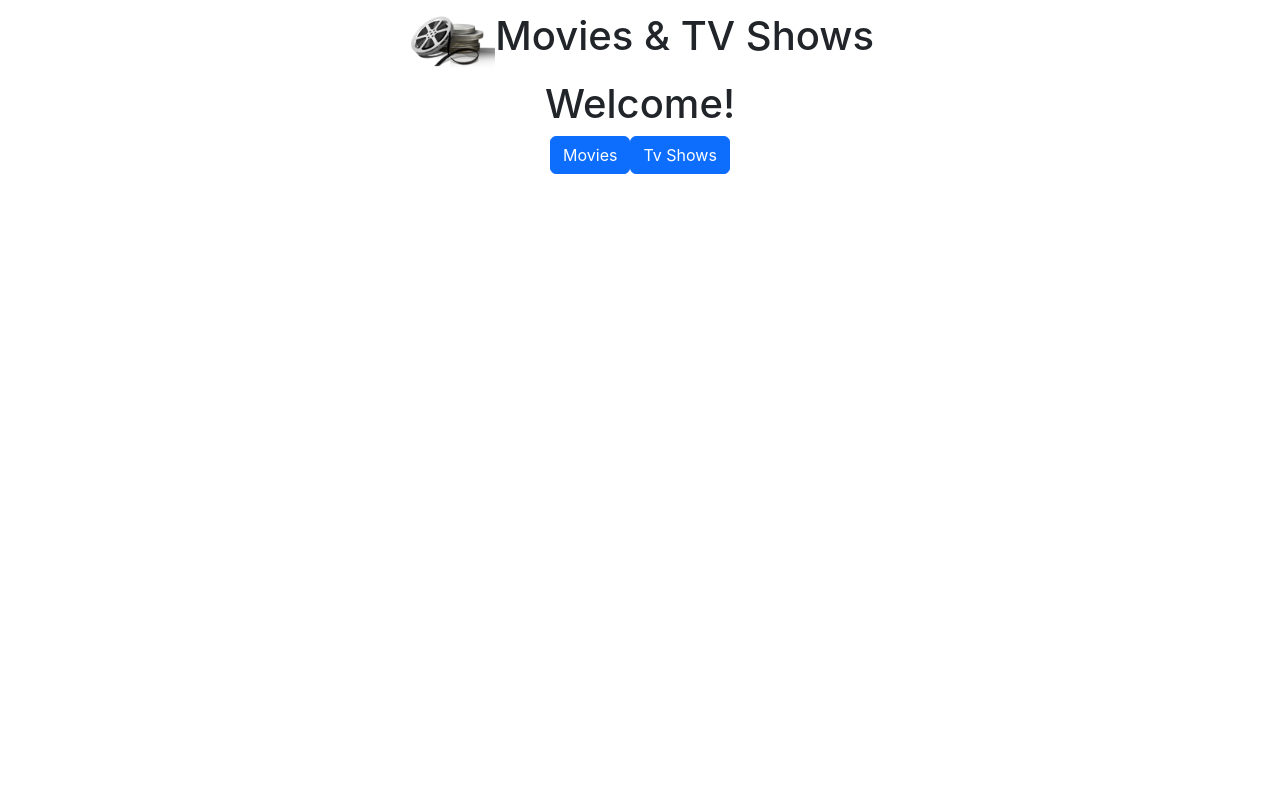
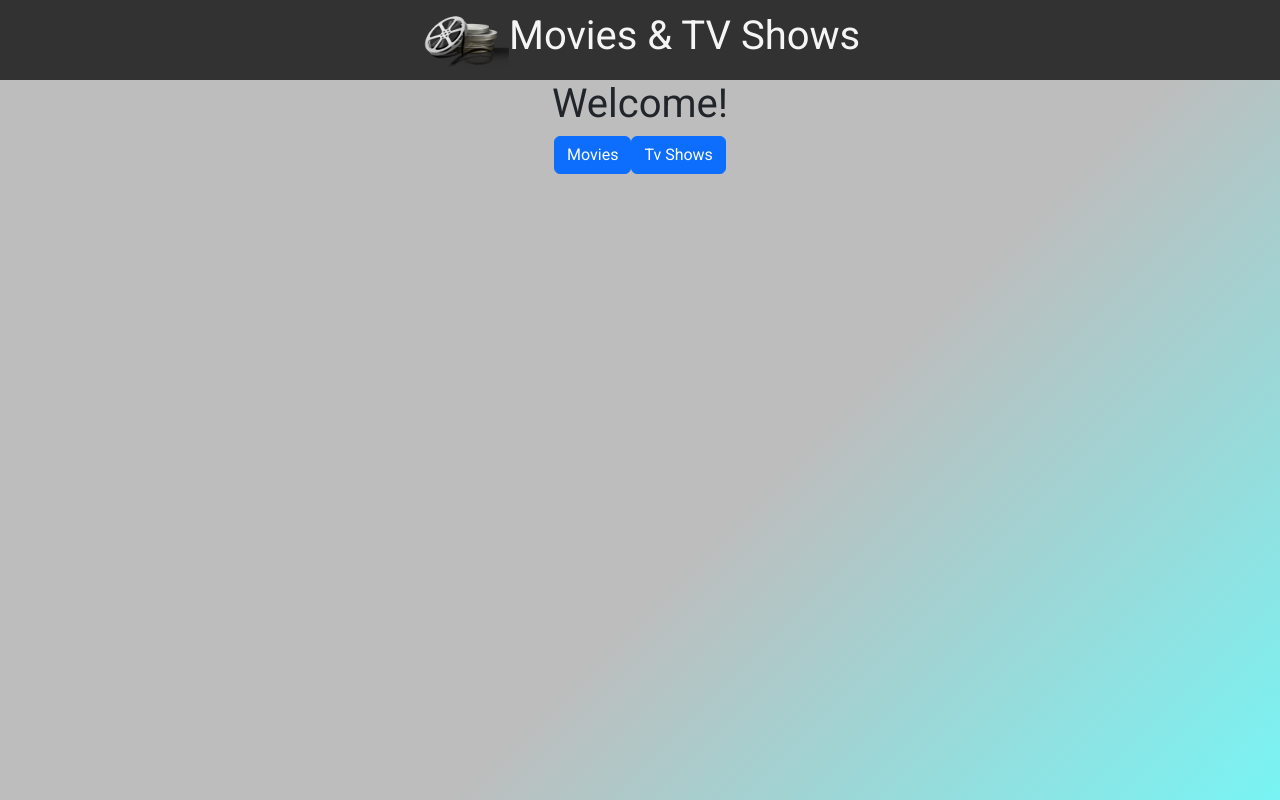
Before and after one commit to franerdozain/themoviedb, a React (Create React App) app: page / in a window 1280 px wide. Built offline with nearby package versions, Linux system fonts and the light colour scheme.

Commit message:
add basic styling to componentes

```diff
--- a/src/App.css
+++ b/src/App.css
@@ -1,6 +1,15 @@
+body {
+  margin: 0;
+  padding: 0;
+  background: linear-gradient(135deg, rgb(189, 189, 189) 60%, rgb(120, 244, 244));
+  background-attachment: fixed;
+  background-size: 100% 100vh;
+}
+
+
 .App {
   text-align: center;
-  width: 100vw;
+  max-width: 100vw;
   height: 100vh;
 }
 
@@ -13,3 +22,12 @@
 .form-control {
   width: 50%;
 }
+
+.nav-div {
+  background: rgb(50, 50, 50);
+  color: whitesmoke;
+}
+
+#h1-home {
+  font-size: 5em;
+}
--- a/src/App.js
+++ b/src/App.js
@@ -12,7 +12,7 @@ function App() {
   const [selectedTitle, setSelectedTitle] = useState(null);
 
   return (
-    <div className="App">
+    <div className="App d-flex flex-column align-items-center">
       <Navbar setGenreId={setGenreId}/>
       <Routes>
         <Route path='/' element={<Home />} />
--- a/src/components/Card.js
+++ b/src/components/Card.js
@@ -5,14 +5,13 @@ export default function Card({ item, setSelectedTitle }) {
     const location = useLocation();
 
     const handleClick = () => {
-        const title =  item.name || item.original_title
+        const title = item.name || item.original_title
         setSelectedTitle(item)
-        navigate(`/title/${title}`, {state: {section: location.pathname}});
+        navigate(`/title/${title}`, { state: { section: location.pathname } });
     }
     return (
-        <>
-            <div className="col-6 col-md-3">
-                <div className="card" onClick={handleClick}>
+
+            <div className="card" role="button" onClick={handleClick}>
                 {item.backdrop_path ? (
                     <img src={`https://image.tmdb.org/t/p/w500/${item.backdrop_path}`} className="card-img-top" alt="..." />
                 ) : (
@@ -26,7 +25,6 @@ export default function Card({ item, setSelectedTitle }) {
                     <p className="card-text">{item.overview}</p>
                 </div>
             </div>
-            </div>
-        </>
+
     )
 }
--- a/src/components/ContentList.js
+++ b/src/components/ContentList.js
@@ -2,13 +2,17 @@ import Card from './Card'
 
 export default function ContentList({ content, setSelectedTitle }) {
     return (
-        <>
+        <div className='row w-100 justify-content-evenly'>
             {content && content.length ? (
-                content.map(item => <Card key={item.id} item={item} setSelectedTitle={setSelectedTitle} />)
+                content.map(item =>
+                <div key={item.id} className='cardDiv col-md-3 mb-4'>
+                     <Card  item={item} setSelectedTitle={setSelectedTitle} />
+                </div>
+                )
             ) : (
                 <h1>Nothing to show</h1>
             )
             }
-        </>
+        </div>
     )
 }
--- a/src/components/Home.js
+++ b/src/components/Home.js
@@ -1,10 +1,12 @@
 import { Link } from 'react-router-dom';
 export default function Home() {
     return (
-        <>
-            <h1>Welcome!</h1>
-            <Link to="/movies"><button type="button" className="btn btn-primary ">Movies</button></Link>
-            <Link to="/tvShows"><button type="button" className="btn btn-primary ">Tv Shows</button></Link>
-        </>
+        <div >
+            <h1 id='d-flex felx-column h1-home '>Welcome!</h1>
+            <div>
+                <Link to="/movies"><button type="button" className="btn btn-primary ">Movies</button></Link>
+                <Link to="/tvShows"><button type="button" className="btn btn-primary ">Tv Shows</button></Link>
+            </div>
+        </div>
     )
 }
--- a/src/components/Navbar.js
+++ b/src/components/Navbar.js
@@ -41,15 +41,16 @@ export default function Navbar({ setGenreId }) {
     }
 
     return (
-        <nav>
-            <div className='d-flex justify-content-center align-items-center'>
+        <nav className="w-100 justify-content-evenly sticky-top sticky-bar bg-body-tertiary">
+            <div className='d-flex nav-div justify-content-center align-items-center'>
                 <Link to={"/"}>
                     <span role="button" ><img src={logo} className='homeLogo' /></span>
                 </Link>
                 <h1>Movies & TV Shows</h1>
             </div>
+            <div className="d-flex justify-content-center align-items-center " >
             {location.pathname !== "/" &&
-                <div className="dropdown col-sm-4">
+                <div className="dropdown d-flex justify-content-center align-items-center mb-4">
                     <button className="btn btn-secondary dropdown-toggle" data-bs-toggle="dropdown" type="button" aria-expanded="false" >
                         Genres
                     </button>
@@ -62,7 +63,7 @@ export default function Navbar({ setGenreId }) {
                     <SearchBar />
                 </div>
             }
-
+            </div>
         </nav>
     )
 }
--- a/src/components/SearchBar.js
+++ b/src/components/SearchBar.js
@@ -23,7 +23,7 @@ export default function SearchBar() {
     }
 
     return (
-        <div>
+        <div className="d-flex justify-content-evenly">
             <input
                 className="form-control me-2 ms-3"
                 type="search" placeholder="Search" aria-label="Search"
--- a/src/components/TitleCard.js
+++ b/src/components/TitleCard.js
@@ -2,8 +2,8 @@ export default function TitleCard({ titleDetails }) {
     return (
         <>
             {titleDetails && (
-                <div className="col-12 col-md-12">
-                    <div className="card">
+                <div className="d-flex justify-content-center align-items-center">
+                    <div className="card col-6 col-md-4">
                         {titleDetails.backdrop_path ? (
                             <img src={`https://image.tmdb.org/t/p/w500/${titleDetails.backdrop_path || titleDetails.poster_path}`} className="card-img-top" alt={`${titleDetails.name || titleDetails.original_title} image`} />
                         ) : (
--- a/src/index.css
+++ b/src/index.css
@@ -1,6 +1,8 @@
+@import url('https://fonts.googleapis.com/css2?family=Roboto&display=swap');
+
 body {
   margin: 0;
-  font-family: -apple-system, BlinkMacSystemFont, 'Segoe UI', 'Roboto', 'Oxygen',
+  font-family:'Roboto', -apple-system, BlinkMacSystemFont, 'Segoe UI', 'Oxygen',
     'Ubuntu', 'Cantarell', 'Fira Sans', 'Droid Sans', 'Helvetica Neue',
     sans-serif;
   -webkit-font-smoothing: antialiased;
```
Lines whose indentation alone changed are shown as unchanged.
